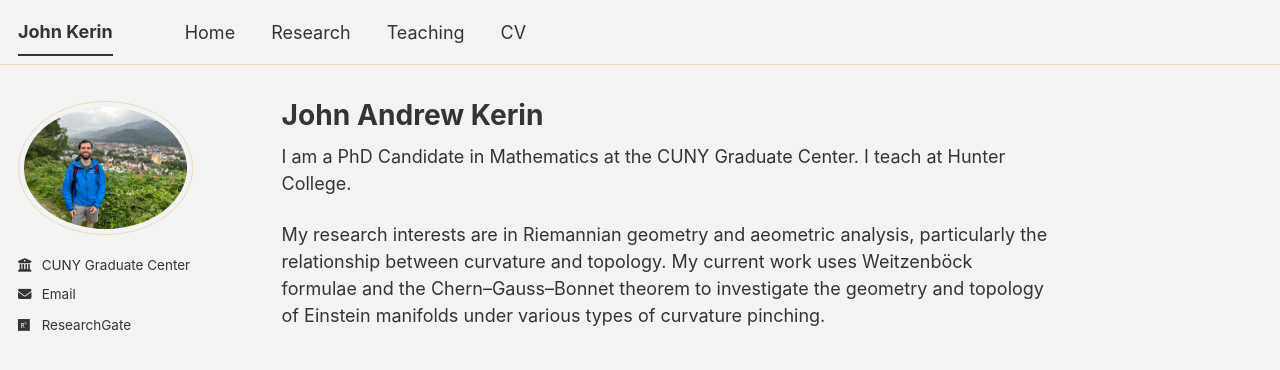
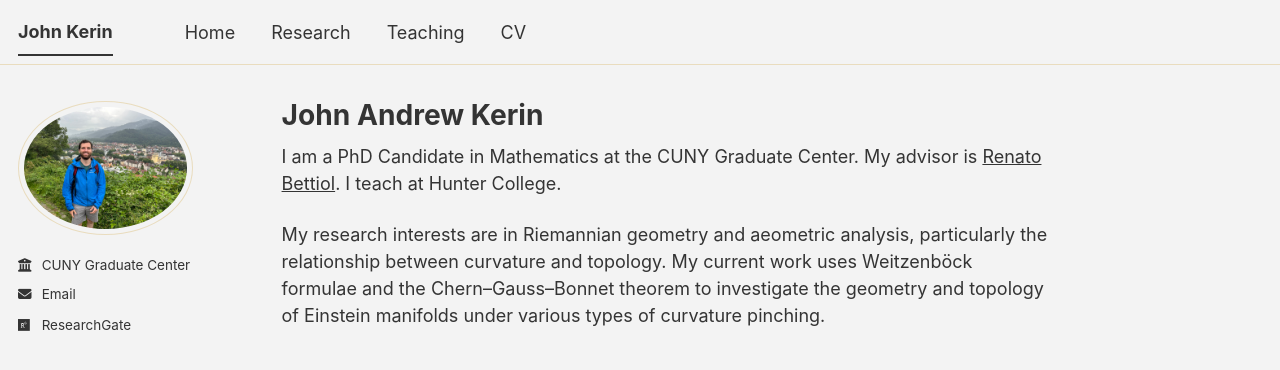
Before and after one commit to johnandrewkerin/johnandrewkerin.github.io, a Jekyll site: the page built from _pages/about.md, in a window 1280 px wide. Shown: the top 370 px of the page. Built offline with Jekyll 4.4.1, drawn with Linux system fonts in a browser that asks for light colours; a script bundle is joined from its source files by our own code; a style sheet for code colours, icons or effects is not loaded.

Commit message:
Update about.md

```diff
--- a/_pages/about.md
+++ b/_pages/about.md
@@ -5,6 +5,6 @@ title: "John Andrew Kerin"
 author_profile: true
 ---
 
-I am a PhD Candidate in Mathematics at the CUNY Graduate Center. I teach at Hunter College.
+I am a PhD Candidate in Mathematics at the CUNY Graduate Center. My advisor is [Renato Bettiol](https://www.lehman.edu/faculty/rbettiol/). I teach at Hunter College.
 
 My research interests are in Riemannian geometry and aeometric analysis, particularly the relationship between curvature and topology. My current work uses Weitzenböck formulae and the Chern--Gauss--Bonnet theorem to investigate the geometry and topology of Einstein manifolds under various types of curvature pinching.
```
